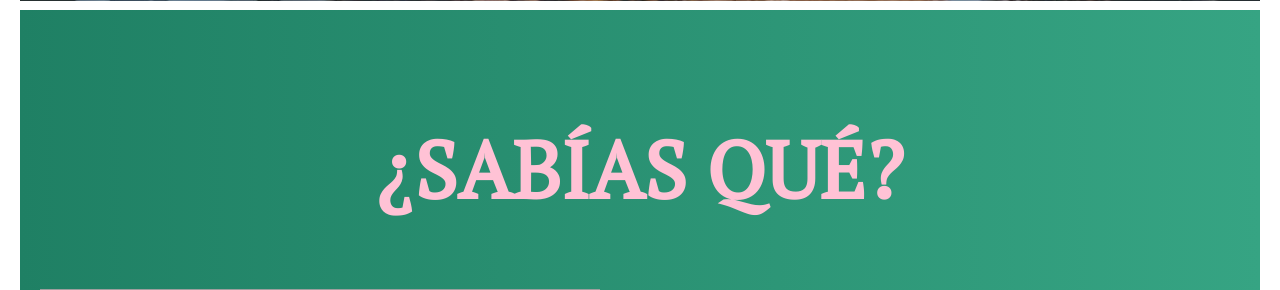
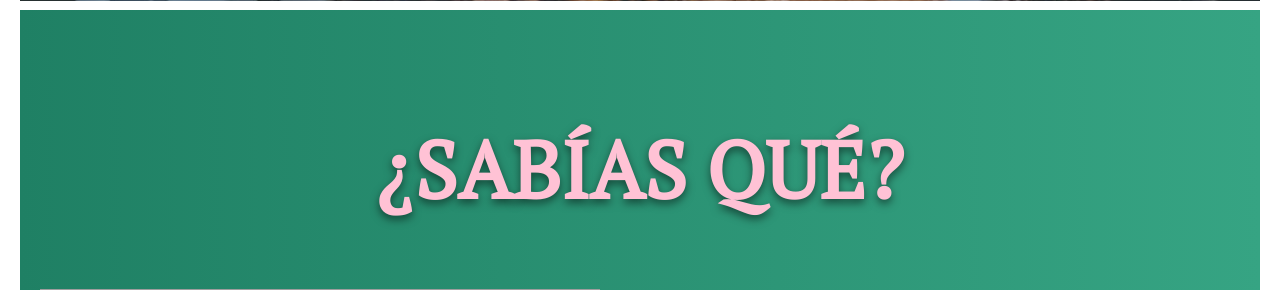
Before and after one commit to joeldin03/RompeMalla, a PHP site: page /pages/noticias.php in a window 1280 px wide. Shown: the part 710-1000 px from the top of the page. Run offline with PHP 8.4, Linux system fonts and the light colour scheme; grey boxes are pictures that could not be loaded.

Commit message:
añadido sombreado al título sabias que

```diff
--- a/css/noticias.css
+++ b/css/noticias.css
@@ -44,6 +44,7 @@ main {
 .sabias-que h2 {
     font-size: 80px;
     color: #FFC2D5;
+    text-shadow: 0 4px 8px rgba(0, 0, 0, 0.5);
 }
 
 .sabias-que .info {
```
